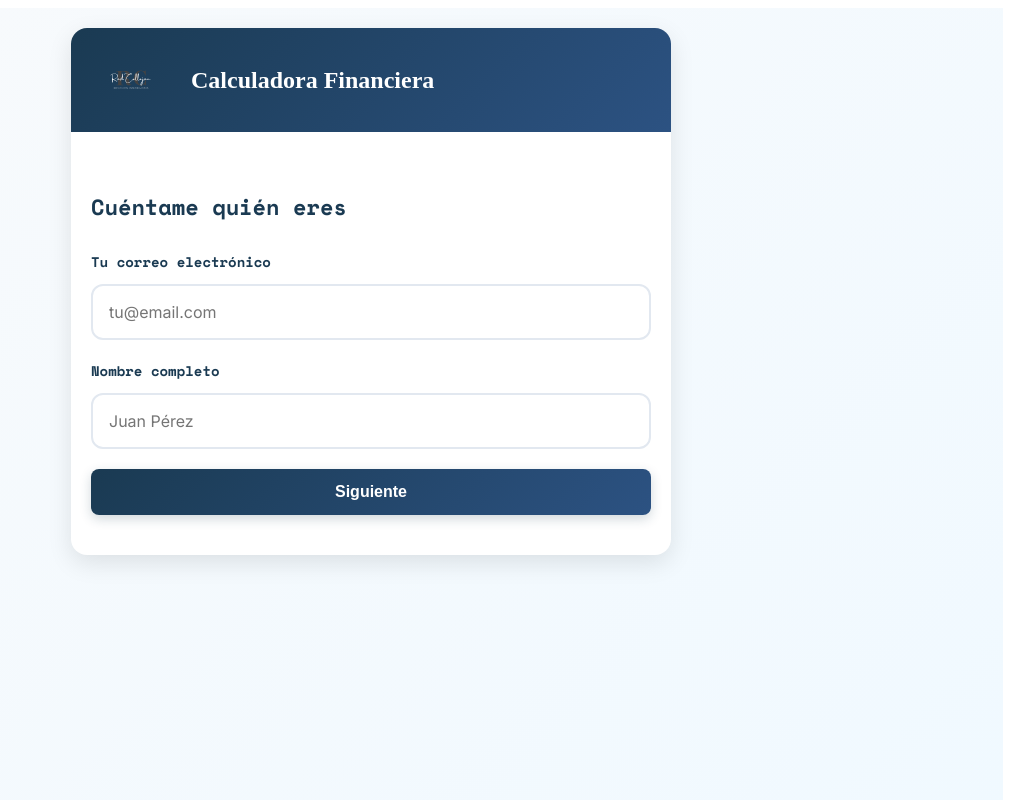
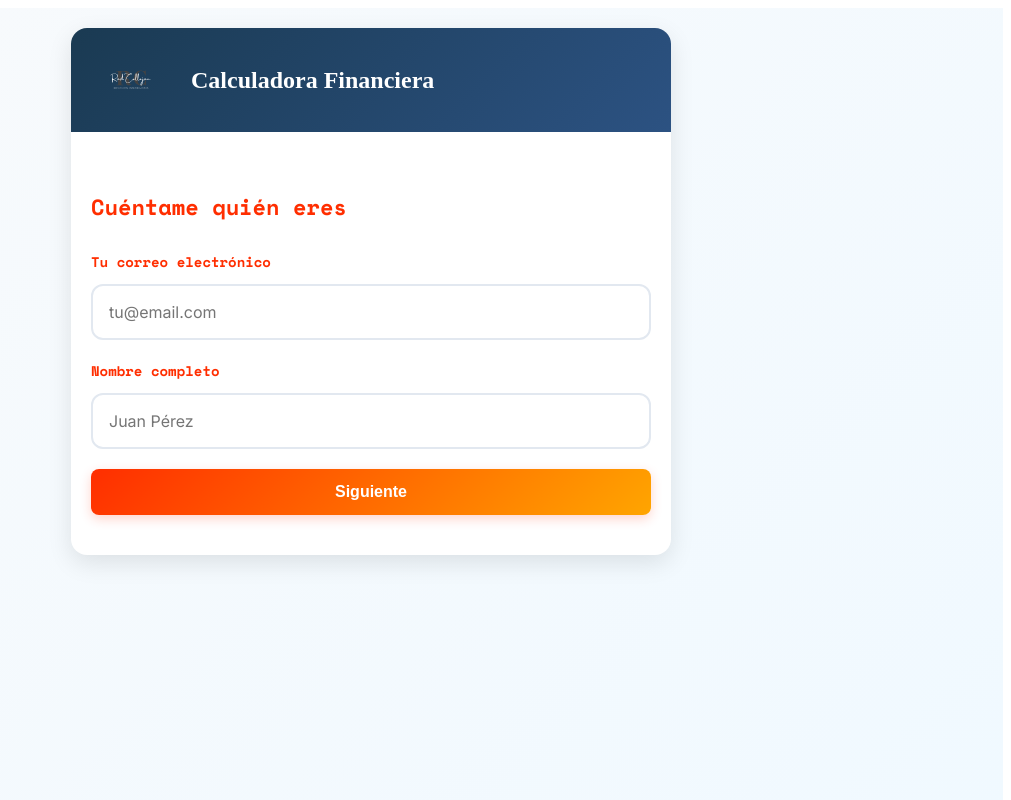
Before and after one commit to Rodcall1981/calculadora-financiera, a Next.js app: page / in a window 1280 px wide. Both pictures are taken after a click on the button "Ir a la Calculadora". Shown: the top 800 px of the page, without its empty margins (269-1280 px from the left). Built offline with nearby package versions, Linux system fonts and the light colour scheme.

Commit message:
chore: change Step1Form colors to Misión 007 orange

```diff
--- a/components/Step1Form.tsx
+++ b/components/Step1Form.tsx
@@ -40,7 +40,7 @@ export default function Step1Form({ onNext }: Step1FormProps) {
       errors[field]
         ? '#ef4444'
         : focusedField === field
-          ? '#00d4ff'
+          ? '#FFA500'
           : '#e2e8f0'
     }`,
     borderRadius: '12px',
@@ -49,7 +49,7 @@ export default function Step1Form({ onNext }: Step1FormProps) {
     transition: 'all 0.3s ease',
     outline: 'none',
     boxSizing: 'border-box' as const,
-    boxShadow: focusedField === field ? '0 0 0 3px rgba(0, 212, 255, 0.1)' : 'none',
+    boxShadow: focusedField === field ? '0 0 0 3px rgba(255, 165, 0, 0.1)' : 'none',
   });
 
   return (
@@ -58,7 +58,7 @@ export default function Step1Form({ onNext }: Step1FormProps) {
         style={{
           fontSize: '22px',
           marginBottom: '28px',
-          color: '#1a3a52',
+          color: '#FF2E00',
           fontFamily: "'Space Mono', monospace",
           fontWeight: 700,
         }}
@@ -72,7 +72,7 @@ export default function Step1Form({ onNext }: Step1FormProps) {
             display: 'block',
             marginBottom: '12px',
             fontWeight: 600,
-            color: '#1a3a52',
+            color: '#FF2E00',
             fontSize: '14px',
             fontFamily: "'Space Mono', monospace",
           }}
@@ -101,7 +101,7 @@ export default function Step1Form({ onNext }: Step1FormProps) {
             display: 'block',
             marginBottom: '12px',
             fontWeight: 600,
-            color: '#1a3a52',
+            color: '#FF2E00',
             fontSize: '14px',
             fontFamily: "'Space Mono', monospace",
           }}
@@ -129,7 +129,7 @@ export default function Step1Form({ onNext }: Step1FormProps) {
         style={{
           width: '100%',
           padding: '14px 40px',
-          background: 'linear-gradient(135deg, #1a3a52 0%, #2c5282 100%)',
+          background: 'linear-gradient(135deg, #FF2E00 0%, #FFA500 100%)',
           color: 'white',
           border: 'none',
           borderRadius: '8px',
@@ -137,14 +137,14 @@ export default function Step1Form({ onNext }: Step1FormProps) {
           fontWeight: 600,
           cursor: 'pointer',
           transition: 'all 0.3s ease',
-          boxShadow: '0 4px 12px rgba(26, 58, 82, 0.2)',
+          boxShadow: '0 4px 12px rgba(255, 46, 0, 0.2)',
         }}
         onMouseOver={(e) => {
-          e.currentTarget.style.boxShadow = '0 8px 24px rgba(26, 58, 82, 0.3)';
+          e.currentTarget.style.boxShadow = '0 8px 24px rgba(255, 46, 0, 0.3)';
           e.currentTarget.style.transform = 'translateY(-2px)';
         }}
         onMouseOut={(e) => {
-          e.currentTarget.style.boxShadow = '0 4px 12px rgba(26, 58, 82, 0.2)';
+          e.currentTarget.style.boxShadow = '0 4px 12px rgba(255, 46, 0, 0.2)';
           e.currentTarget.style.transform = 'translateY(0)';
         }}
       >
```
